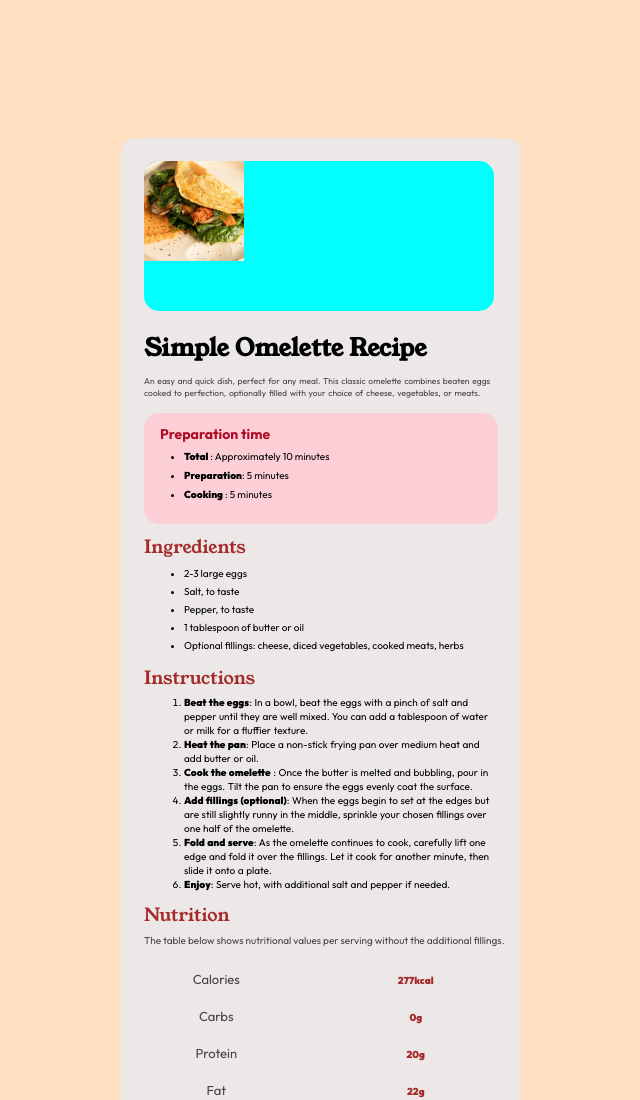
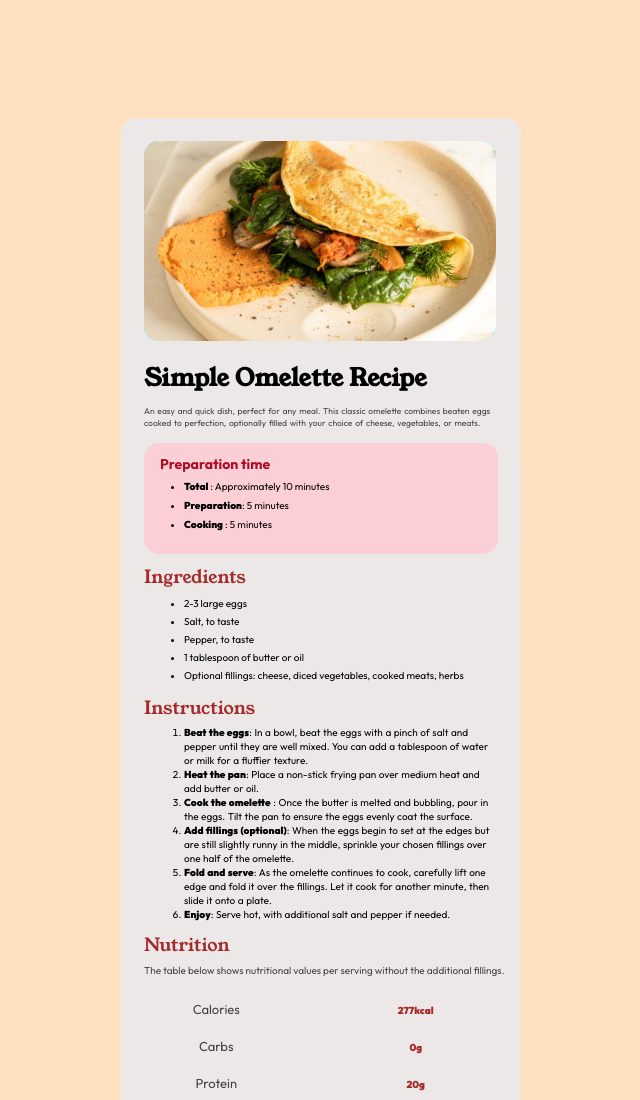
Before and after one commit to 01Sneha10/frontend-project-1, a plain HTML site: page index.html in a window 1280 px wide. Shown: the top 1100 px of the page, without its empty margins (319-959 px from the left). Drawn offline with Linux system fonts and the light colour scheme.

Commit message:
adjusted image size

```diff
--- a/style.css
+++ b/style.css
@@ -13,7 +13,7 @@ body{
 
 }
 .child-container{
-  height: 980px;
+  height: 1020px;
   width: 400px;
   background-color: red;
   border-radius: 15px;
@@ -24,18 +24,19 @@ body{
 }
 
 .image-container{
-  height: 100px;
-  width: 100px;
+  height: 200px;
+  width: 88%;
   background-color: aqua;
   margin-left: 23px;
   margin-top: 23px;
-  padding-right: 250px;
-  padding-bottom: 50px;
+  padding-right: 0px;
+  padding-bottom: 0px;
   border-radius: 15px ;
   display: flex;
   justify-content: center;
   align-items: center;
   overflow: hidden;
+  position: relative;
 
 }
 
@@ -43,6 +44,8 @@ body{
   width: 100%;
   height: 100%;
   object-fit: cover;
+  position: absolute;
+
 
 
 }
```
